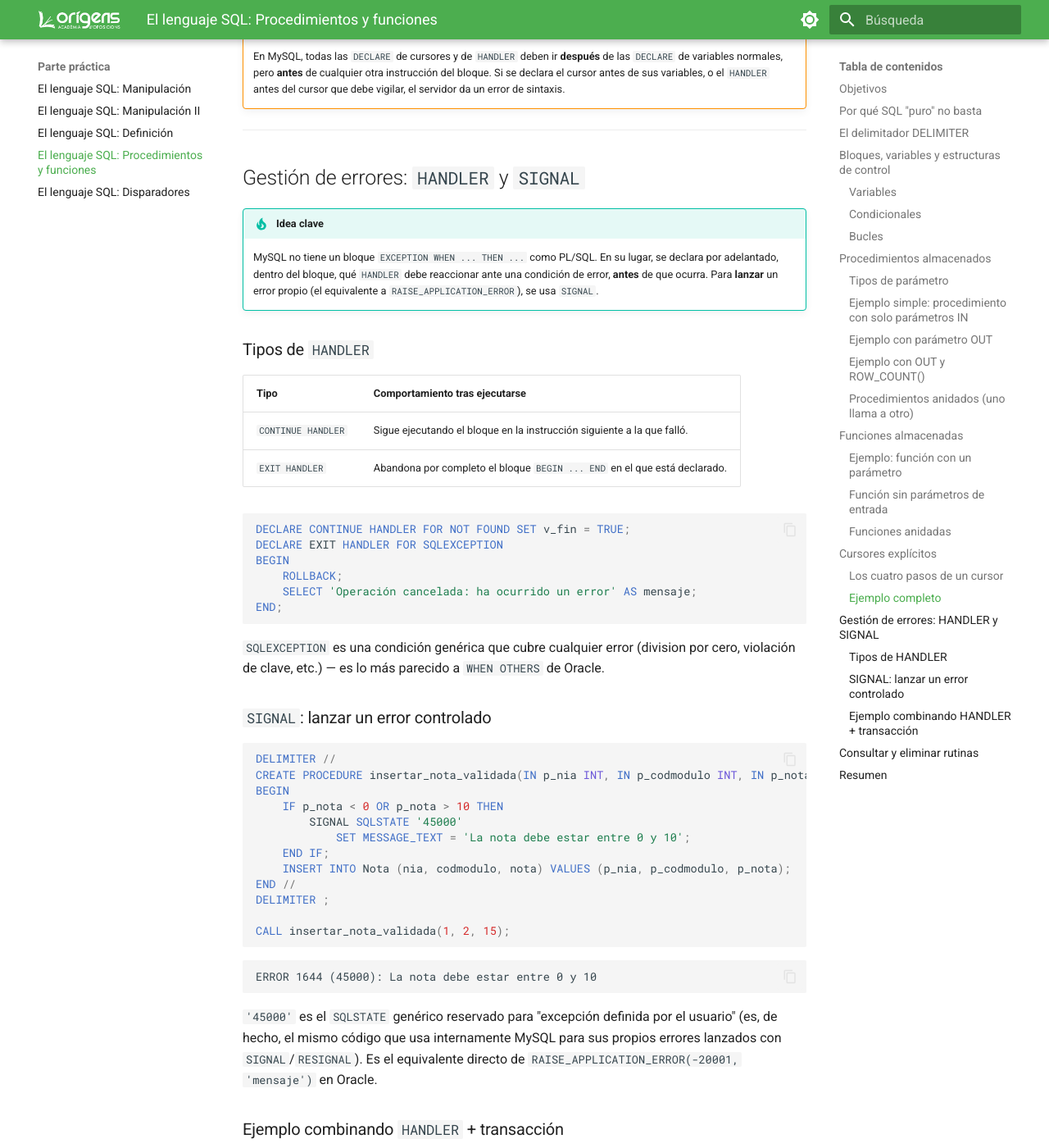
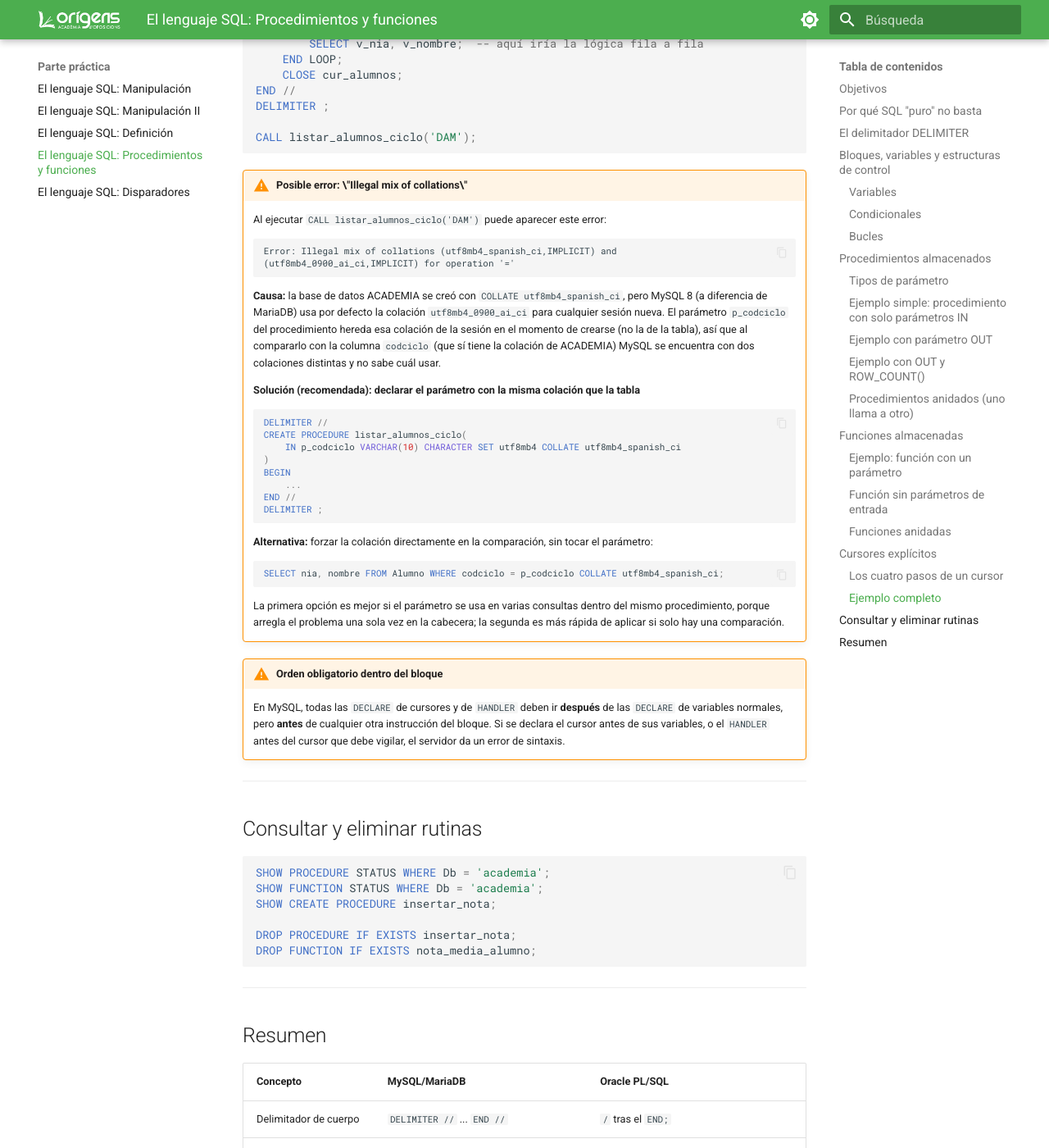
Before and after one commit to JMAbadLopez/oposiciones, an MkDocs documentation site: the page built from docs/practico/el-lenguaje-sql-procedimientos-funciones.md, in a window 1280 px wide and 1400 px high, scrolled down 10289 px. Shown: the whole window at 82% size. Built offline with MkDocs 1.6.1 and Material for MkDocs 9.7.7, drawn with Linux system fonts in a browser that asks for light colours; some of the changed text lies outside the part shown.

Commit message:
Correcciones PL/SQL

````diff
--- a/docs/practico/el-lenguaje-sql-procedimientos-funciones.md
+++ b/docs/practico/el-lenguaje-sql-procedimientos-funciones.md
@@ -9,14 +9,10 @@
 | 3 | Crear y usar **procedimientos almacenados** (`CREATE PROCEDURE`) con parámetros `IN`, `OUT` e `INOUT`. |
 | 4 | Crear y usar **funciones almacenadas** (`CREATE FUNCTION`), y distinguirlas de los procedimientos. |
 | 5 | Recorrer un conjunto de resultados fila a fila con **cursores explícitos**. |
-| 6 | Gestionar errores de forma controlada con `HANDLER` y `SIGNAL`. |
-| 7 | Reutilizar la base de datos ACADEMIA como esquema de referencia. |
+| 6 | Reutilizar la base de datos ACADEMIA como esquema de referencia. |
 
 !!! note "Sobre los datos de este documento"
     Los ejemplos parten de la base de datos ACADEMIA (`crear_bd_academia.sql`), ya usada en los temas anteriores. Todas las rutinas de este documento están recogidas en el script `plsql_academia.sql`, pensado para ejecutarse **después** de `crear_bd_academia.sql`.
-
-!!! note "De dónde viene este tema"
-    Este documento adapta a MySQL/MariaDB el contenido de los manuales de PL/SQL (Oracle) que ya tenías preparados. Al final de cada bloque se señalan las diferencias de sintaxis más importantes respecto a Oracle, por si en algún momento tienes que trabajar con ese motor.
 
 ---
 
@@ -279,7 +275,35 @@ WHERE nia IN (1, 2, 5);
 ```
 
 !!! note "Un detalle que te puedes encontrar"
-    Si en algún servidor la creación de la función da un error relacionado con `log_bin_trust_function_creators`, es porque tiene activado el registro binario (*binary log*) y exige que la función se declare como `DETERMINISTIC` o `READS SQL DATA`/`MODIFIES SQL DATA`. No es algo que haga falta añadir por defecto; solo se menciona para reconocer el error si aparece.
+    Si en algún servidor la creación de la función da este error:
+
+    ```text
+    ERROR 1418 (HY000): This function has none of DETERMINISTIC, NO SQL, or
+    READS SQL DATA in its declaration and binary logging is enabled
+    (you *might* want to use the less safe log_bin_trust_function_creators variable)
+    ```
+
+    es porque ese servidor tiene activado el registro binario (*binary log*) y, por seguridad, exige que toda función declare si es determinista y si lee o modifica datos. Dos formas de resolverlo:
+
+    **Opción 1 (recomendada): añadir la cláusula que falta a la función**
+
+    ```sql
+    CREATE FUNCTION nota_media_alumno(p_nia INT)
+    RETURNS DECIMAL(4,2)
+    DETERMINISTIC
+    READS SQL DATA
+    BEGIN
+        ...
+    END
+    ```
+
+    **Opción 2: relajar la restricción en el servidor** (solo si no se puede tocar la función, por ejemplo en un servidor ya en producción)
+
+    ```sql
+    SET GLOBAL log_bin_trust_function_creators = 1;
+    ```
+
+    La opción 1 es preferible porque documenta el comportamiento real de la función; la opción 2 afecta a todo el servidor y a cualquier función que se cree en él, no solo a la nuestra.
 
 ### Función sin parámetros de entrada
 
@@ -382,89 +406,39 @@ DELIMITER ;
 CALL listar_alumnos_ciclo('DAM');
 ```
 
+!!! warning "Posible error: \"Illegal mix of collations\""
+    Al ejecutar `CALL listar_alumnos_ciclo('DAM')` puede aparecer este error:
+
+    ```text
+    Error: Illegal mix of collations (utf8mb4_spanish_ci,IMPLICIT) and
+    (utf8mb4_0900_ai_ci,IMPLICIT) for operation '='
+    ```
+
+    **Causa:** la base de datos ACADEMIA se creó con `COLLATE utf8mb4_spanish_ci`, pero MySQL 8 (a diferencia de MariaDB) usa por defecto la colación `utf8mb4_0900_ai_ci` para cualquier sesión nueva. El parámetro `p_codciclo` del procedimiento hereda esa colación de la sesión en el momento de crearse (no la de la tabla), así que al compararlo con la columna `codciclo` (que sí tiene la colación de ACADEMIA) MySQL se encuentra con dos colaciones distintas y no sabe cuál usar.
+
+    **Solución (recomendada): declarar el parámetro con la misma colación que la tabla**
+
+    ```sql
+    DELIMITER //
+    CREATE PROCEDURE listar_alumnos_ciclo(
+        IN p_codciclo VARCHAR(10) CHARACTER SET utf8mb4 COLLATE utf8mb4_spanish_ci
+    )
+    BEGIN
+        ...
+    END //
+    DELIMITER ;
+    ```
+
+    **Alternativa:** forzar la colación directamente en la comparación, sin tocar el parámetro:
+
+    ```sql
+    SELECT nia, nombre FROM Alumno WHERE codciclo = p_codciclo COLLATE utf8mb4_spanish_ci;
+    ```
+
+    La primera opción es mejor si el parámetro se usa en varias consultas dentro del mismo procedimiento, porque arregla el problema una sola vez en la cabecera; la segunda es más rápida de aplicar si solo hay una comparación.
+
 !!! warning "Orden obligatorio dentro del bloque"
     En MySQL, todas las `DECLARE` de cursores y de `HANDLER` deben ir **después** de las `DECLARE` de variables normales, pero **antes** de cualquier otra instrucción del bloque. Si se declara el cursor antes de sus variables, o el `HANDLER` antes del cursor que debe vigilar, el servidor da un error de sintaxis.
-
----
-
-## Gestión de errores: `HANDLER` y `SIGNAL`
-
-!!! tip "Idea clave"
-    MySQL no tiene un bloque `EXCEPTION WHEN ... THEN ...` como PL/SQL. En su lugar, se declara por adelantado, dentro del bloque, qué `HANDLER` debe reaccionar ante una condición de error, **antes** de que ocurra. Para **lanzar** un error propio (el equivalente a `RAISE_APPLICATION_ERROR`), se usa `SIGNAL`.
-
-### Tipos de `HANDLER`
-
-| Tipo | Comportamiento tras ejecutarse |
-|---|---|
-| `CONTINUE HANDLER` | Sigue ejecutando el bloque en la instrucción siguiente a la que falló. |
-| `EXIT HANDLER` | Abandona por completo el bloque `BEGIN ... END` en el que está declarado. |
-
-```sql
-DECLARE CONTINUE HANDLER FOR NOT FOUND SET v_fin = TRUE;
-DECLARE EXIT HANDLER FOR SQLEXCEPTION
-BEGIN
-    ROLLBACK;
-    SELECT 'Operación cancelada: ha ocurrido un error' AS mensaje;
-END;
-```
-
-`SQLEXCEPTION` es una condición genérica que cubre cualquier error (division por cero, violación de clave, etc.) — es lo más parecido a `WHEN OTHERS` de Oracle.
-
-### `SIGNAL`: lanzar un error controlado
-
-```sql
-DELIMITER //
-CREATE PROCEDURE insertar_nota_validada(IN p_nia INT, IN p_codmodulo INT, IN p_nota DECIMAL(4,2))
-BEGIN
-    IF p_nota < 0 OR p_nota > 10 THEN
-        SIGNAL SQLSTATE '45000'
-            SET MESSAGE_TEXT = 'La nota debe estar entre 0 y 10';
-    END IF;
-    INSERT INTO Nota (nia, codmodulo, nota) VALUES (p_nia, p_codmodulo, p_nota);
-END //
-DELIMITER ;
-
-CALL insertar_nota_validada(1, 2, 15);
-```
-
-```text
-ERROR 1644 (45000): La nota debe estar entre 0 y 10
-```
-
-`'45000'` es el `SQLSTATE` genérico reservado para "excepción definida por el usuario" (es, de hecho, el mismo código que usa internamente MySQL para sus propios errores lanzados con `SIGNAL`/`RESIGNAL`). Es el equivalente directo de `RAISE_APPLICATION_ERROR(-20001, 'mensaje')` en Oracle.
-
-### Ejemplo combinando `HANDLER` + transacción
-
-```sql
-DELIMITER //
-CREATE PROCEDURE transferir_nota_segura(IN p_nia INT, IN p_codmodulo INT, IN p_nota DECIMAL(4,2))
-BEGIN
-    DECLARE v_error INT DEFAULT FALSE;
-
-    DECLARE EXIT HANDLER FOR SQLEXCEPTION
-    BEGIN
-        SET v_error = TRUE;
-        ROLLBACK;
-        SELECT 'Operación cancelada: ha ocurrido un error' AS mensaje;
-    END;
-
-    START TRANSACTION;
-        INSERT INTO Nota (nia, codmodulo, nota) VALUES (p_nia, p_codmodulo, p_nota);
-    COMMIT;
-
-    IF NOT v_error THEN
-        SELECT 'Nota insertada correctamente' AS mensaje;
-    END IF;
-END //
-DELIMITER ;
-
-CALL transferir_nota_segura(6, 2, 7.0);  -- primera vez: correcto
-CALL transferir_nota_segura(6, 2, 9.0);  -- repetida: viola la PK (nia, codmodulo) -> error controlado
-```
-
-!!! note "Diferencias con PL/SQL (Oracle)"
-    - Oracle: `EXCEPTION WHEN excepcion_concreta THEN ... WHEN OTHERS THEN ...`, declarado al final del bloque. MySQL: `DECLARE [CONTINUE|EXIT] HANDLER FOR condicion BEGIN ... END;`, declarado al principio, antes de que ocurra el error.
-    - Oracle lanza errores propios con `RAISE_APPLICATION_ERROR(-20001, 'mensaje')`; MySQL con `SIGNAL SQLSTATE '45000' SET MESSAGE_TEXT = 'mensaje';`.
 
 ---
 
@@ -489,7 +463,5 @@ DROP FUNCTION IF EXISTS nota_media_alumno;
 | Parámetros de función | Solo `IN` | `IN`, `OUT`, `IN OUT` |
 | Bucle con rango numérico | `WHILE` (universal) / `FOR` (solo MariaDB) | `FOR i IN 1..n LOOP` |
 | Cursor | Solo explícito | Explícito e implícito (`FOR r IN (SELECT...) LOOP`) |
-| Capturar errores | `DECLARE HANDLER FOR condicion` (antes del error) | `EXCEPTION WHEN ... THEN` (al final del bloque) |
-| Lanzar error propio | `SIGNAL SQLSTATE '45000' SET MESSAGE_TEXT = '...'` | `RAISE_APPLICATION_ERROR(-20001, '...')` |
 | Filas afectadas | `ROW_COUNT()` | `SQL%ROWCOUNT` |
 | Salida de depuración | Sin equivalente directo (`SELECT` o tabla auxiliar) | `DBMS_OUTPUT.PUT_LINE(...)` |
````
Also changed, not shown: docs/practico/el-lenguaje-sql-disparadores.md (+4 -7 lines), site/practico/el-lenguaje-sql-disparadores/index.html, site/practico/el-lenguaje-sql-procedimientos-funciones/index.html, site/search/search_index.json, 1 other file.
